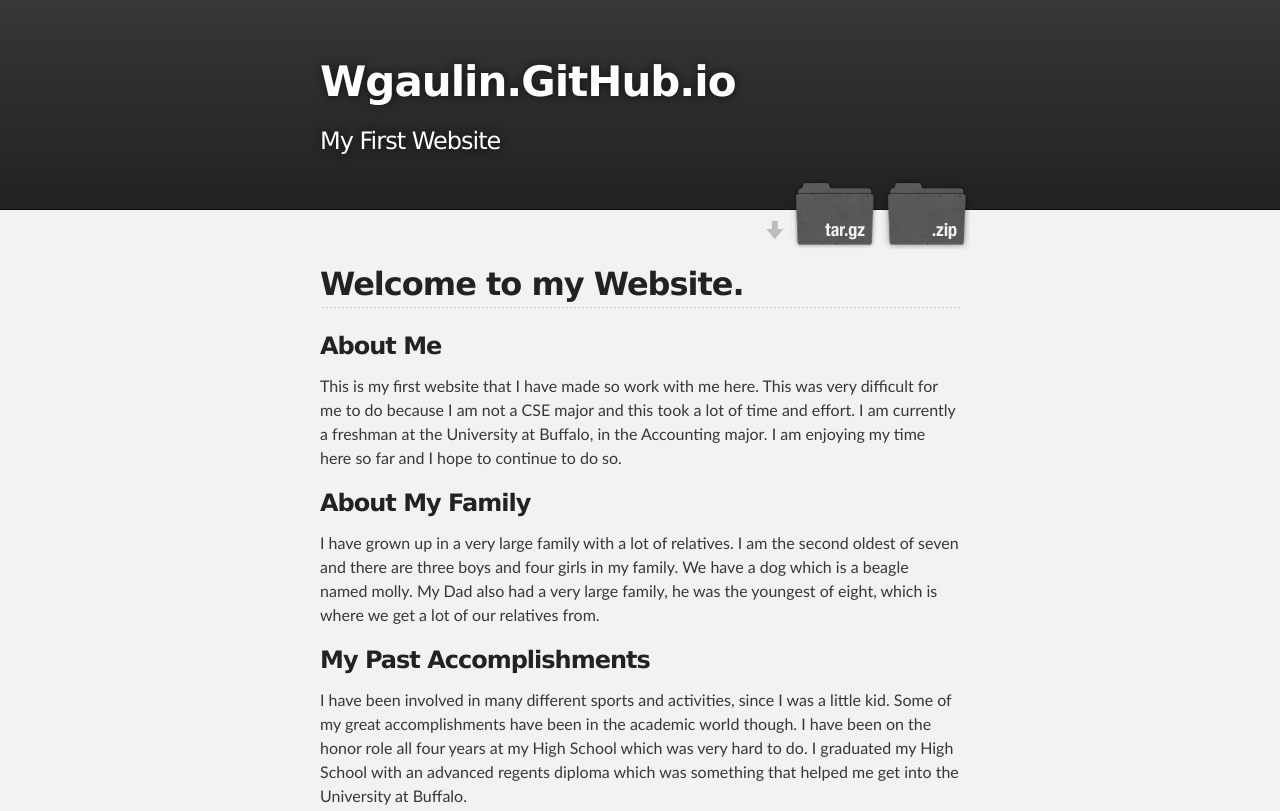
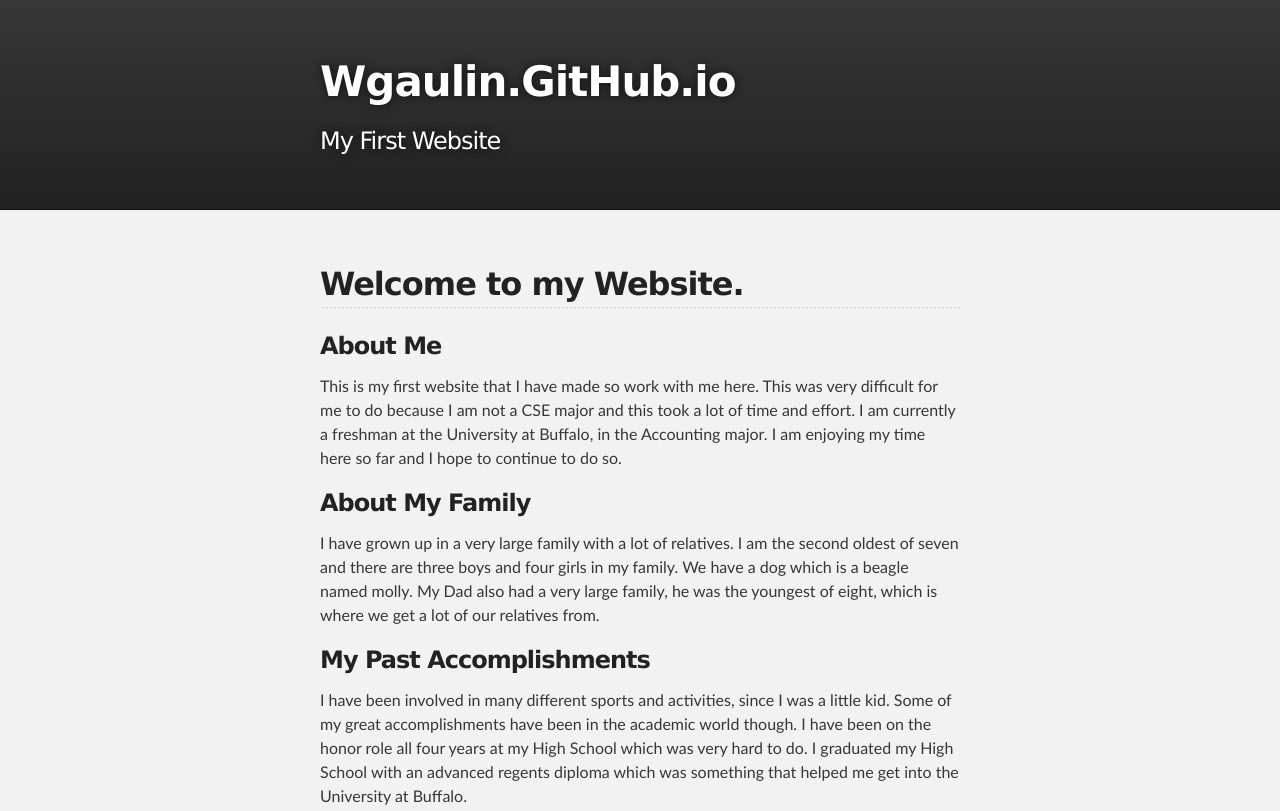
Before and after one commit to wpgaulin/wgaulin.github.io, a plain HTML site: page index.html in a window 1280 px wide. Shown: the top 811 px of the page. Drawn offline with Linux system fonts and the light colour scheme.

Commit message:
Update index.html

```diff
--- a/index.html
+++ b/index.html
@@ -21,10 +21,7 @@
           <h1 id="project_title">Wgaulin.GitHub.io</h1>
           <h2 id="project_tagline">My First Website</h2>
 
-            <section id="downloads">
-              <a class="zip_download_link" href="https://github.com/wpgaulin/wgaulin.github.io/zipball/master">Download this project as a .zip file</a>
-              <a class="tar_download_link" href="https://github.com/wpgaulin/wgaulin.github.io/tarball/master">Download this project as a tar.gz file</a>
-            </section>
+
         </header>
     </div>
 
```
